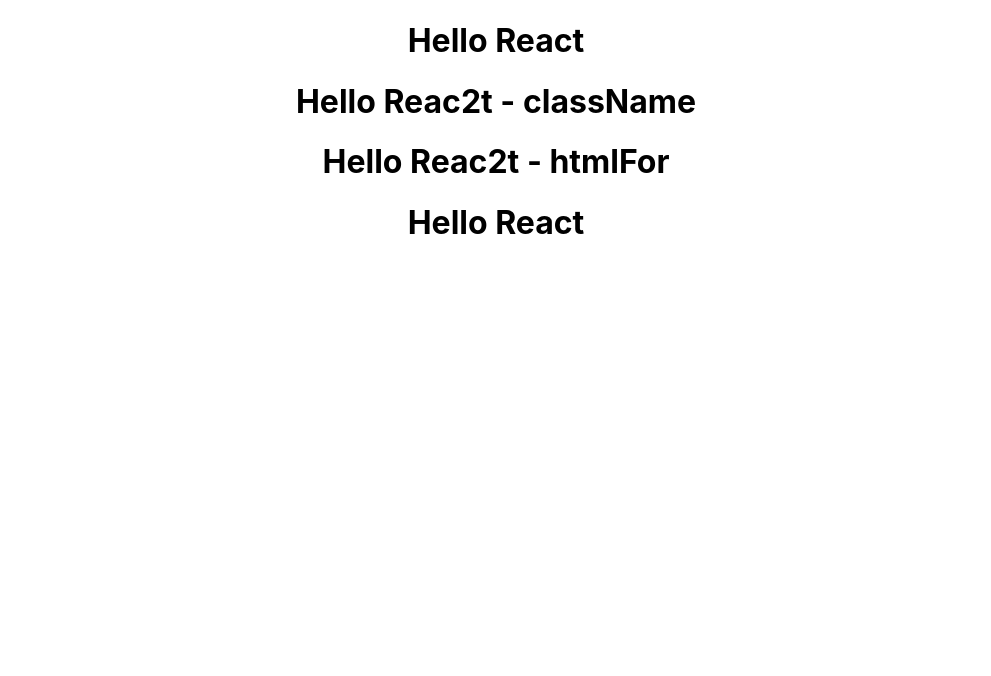
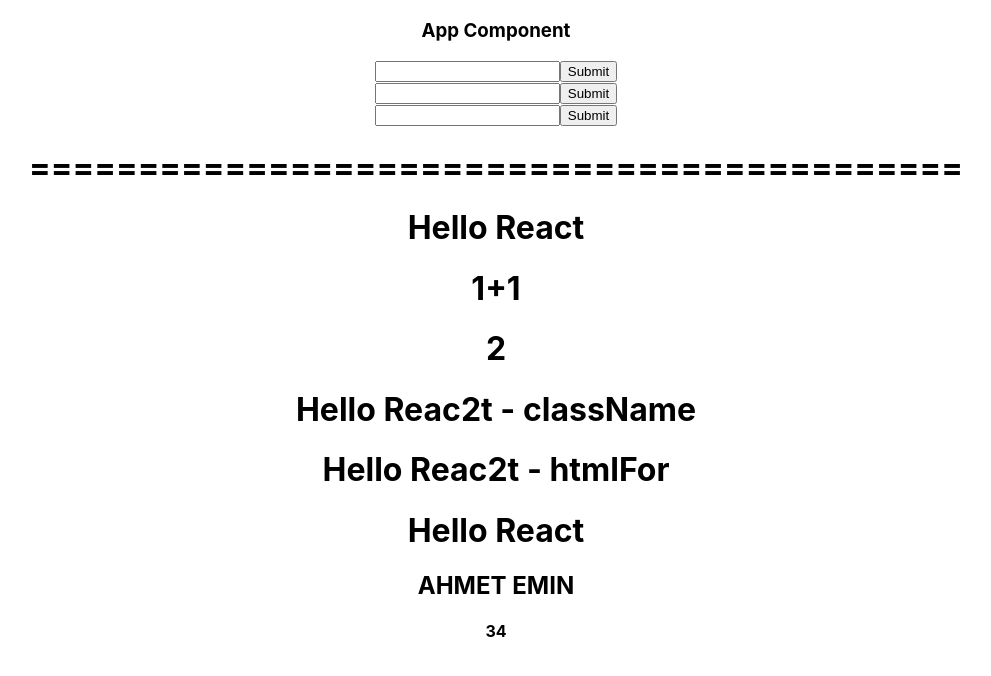
Before and after one commit to AhmetEminSaglik/React-Tutorial, a React (Create React App) app: page / in a window 1280 px wide. Shown: the top 676 px of the page, without its empty margins (144-1135 px from the left). Built offline with nearby package versions, Linux system fonts and the light colour scheme.

Commit message:
created User component and used it multiple times

```diff
--- a/src/App.js
+++ b/src/App.js
@@ -1,13 +1,26 @@
 //import logo from './logo.svg';
 import "./App.css";
+import User from "./component/User.js";
 
 function App() {
+  const test = 34;
   return (
     <div className="App">
+      <h3>App Component</h3>
+      <User />
+      <User />
+      <User />
+
+      <h1>===========================================</h1>
       <h1>Hello React</h1>
+      <h1>1+1 </h1>
+      <h1>{1 + 1}</h1>
+
       <h1 className="test">Hello Reac2t - className</h1>
       <h1 htmlFor="test">Hello Reac2t - htmlFor</h1>
       <h1>Hello React</h1>
+      <h2>{"Ahmet Emin".toUpperCase()}</h2>
+      <h4>{test}</h4>
     </div>
   );
 }
--- /dev/null
+++ b/src/component/User.js
@@ -0,0 +1,17 @@
+//rcc
+import React, { Component } from "react";
+
+class User extends Component {
+  render() {
+    return (
+      <div>
+        <form>
+          <input type="text" />
+          <button>Submit</button>
+        </form>
+      </div>
+    );
+  }
+}
+
+export default User;
```
